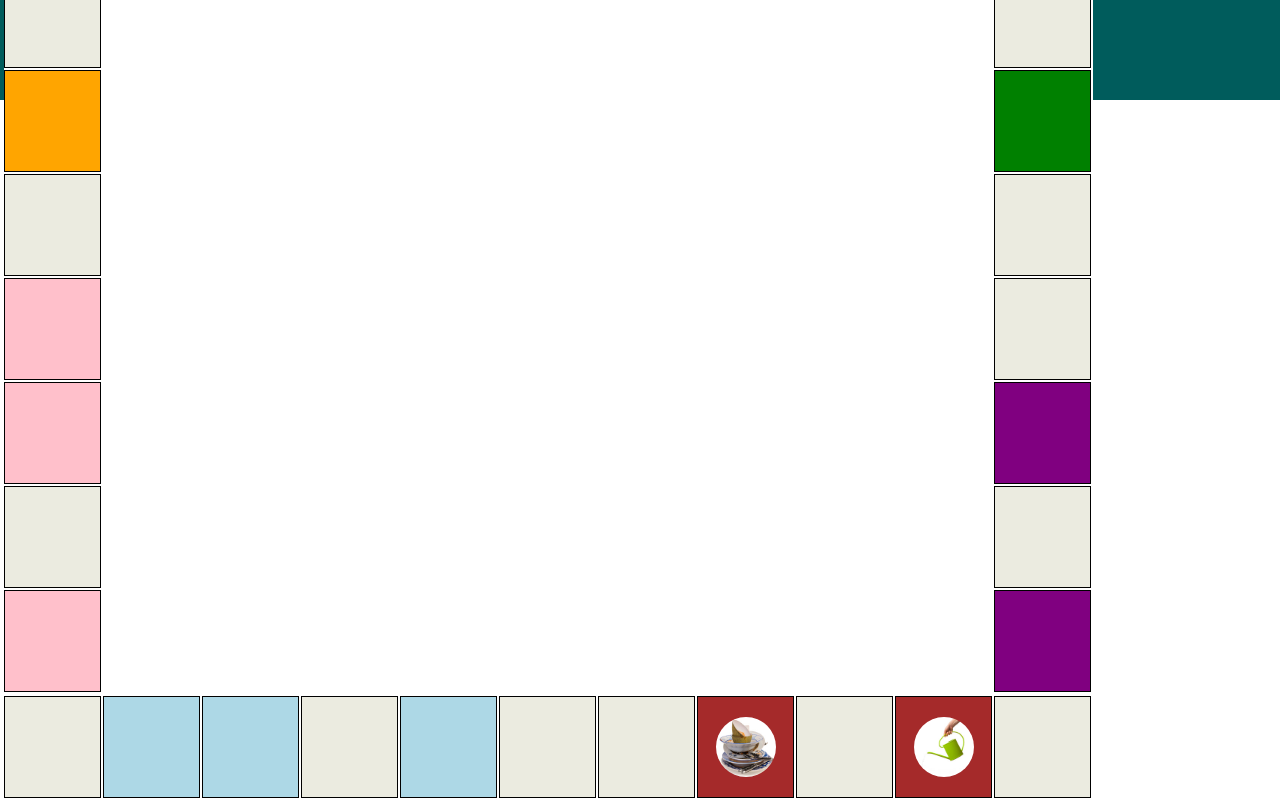
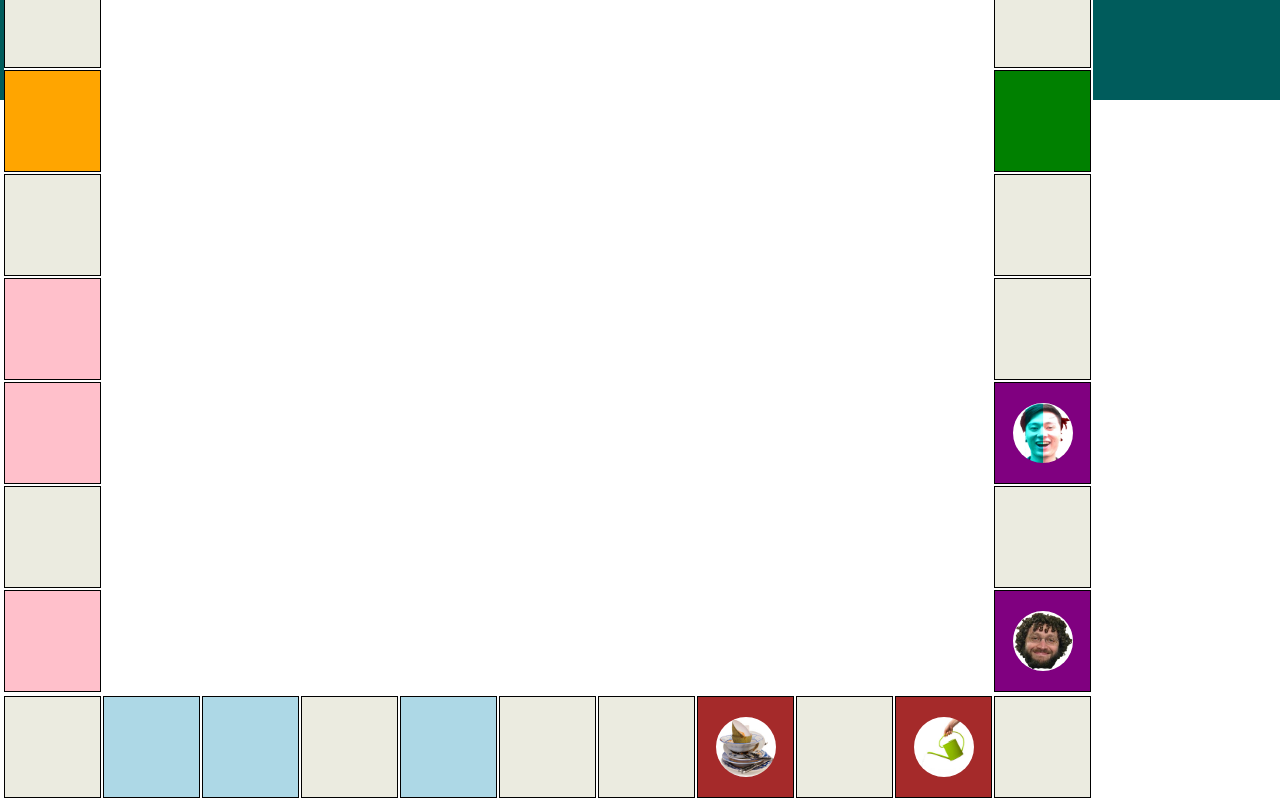
Before and after one commit to Kotare-Monopoly/Front_End, a plain HTML site: page index.html in a window 1280 px wide. Shown: the part 1400-2200 px from the top of the page. Drawn offline with nearby package versions, Linux system fonts and the light colour scheme.

Commit message:
added eugene image

```diff
--- a/index.html
+++ b/index.html
@@ -62,9 +62,9 @@
             <div class="square square-y green" id="square-35"></div>
             <div class="square square-y" id="square-36"></div>
             <div class="square square-y" id="square-37"></div>
-            <div class="square square-y purple" id="square-38"></div>
+            <div class="square square-y purple" id="square-38"><img class="image"src="public/image/eugene.png" width="60px" height="60px"></div>
             <div class="square square-y" id="square-39"></div>
-            <div class="square square-y purple" id="square-40"></div>
+            <div class="square square-y purple" id="square-40"><img class="image"src="public/image/josh.jpg" width="60px" height="60px"></div>
         </div>
     </div>
     <div class="row" id="row3">
@@ -78,7 +78,7 @@
         <div class="square square-x brown" id="square-4"><img class="image"src="public/image/dirty-dishes.jpg" width="60px" height="60px"></div>
         <div class="square square-x" id="square-3"></div>
         <div class="square square-x brown" id="square-2"><img class="image"src="public/image/watering-can.jpg" width="60px" height="60px"></div>
-        <div class="square square-x" id="square-1"></div>
+        <div class="square square-x piece-player-1 piece-player-2" id="square-1"></div>
     </div>
 </div>
 </body>
```
Also changed, not shown: public/image/ben_360.png (added), public/image/darcy_360.png (added), public/image/darcydevilicon_360.png (added), public/image/eugene.png (added), public/image/josh.jpg (added), public/image/samson_360.png (added).
